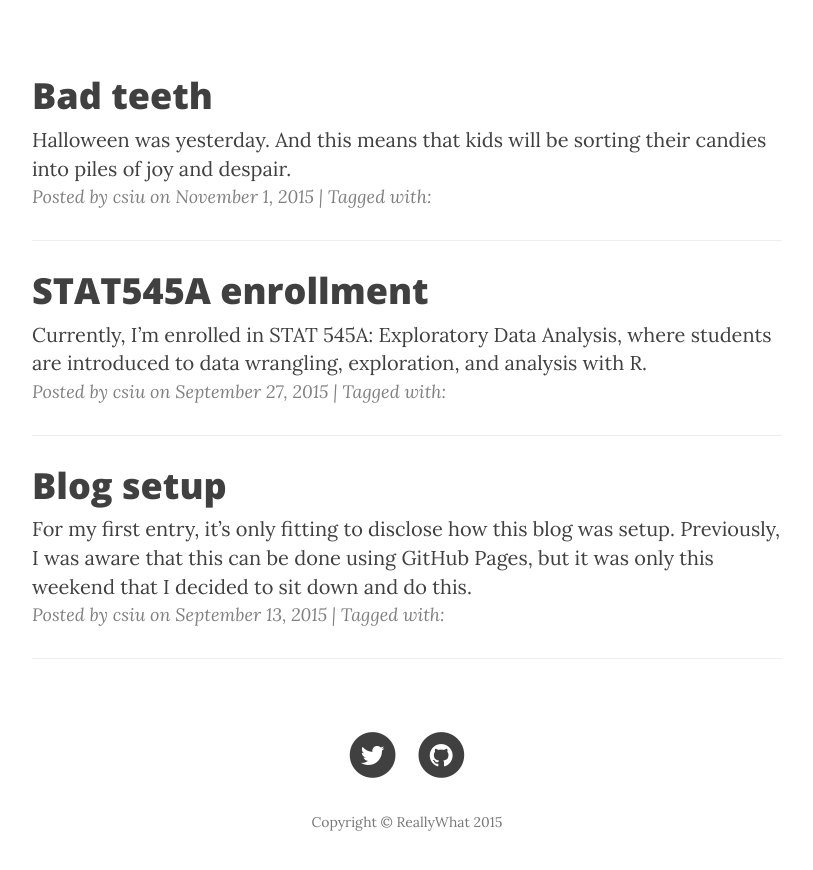
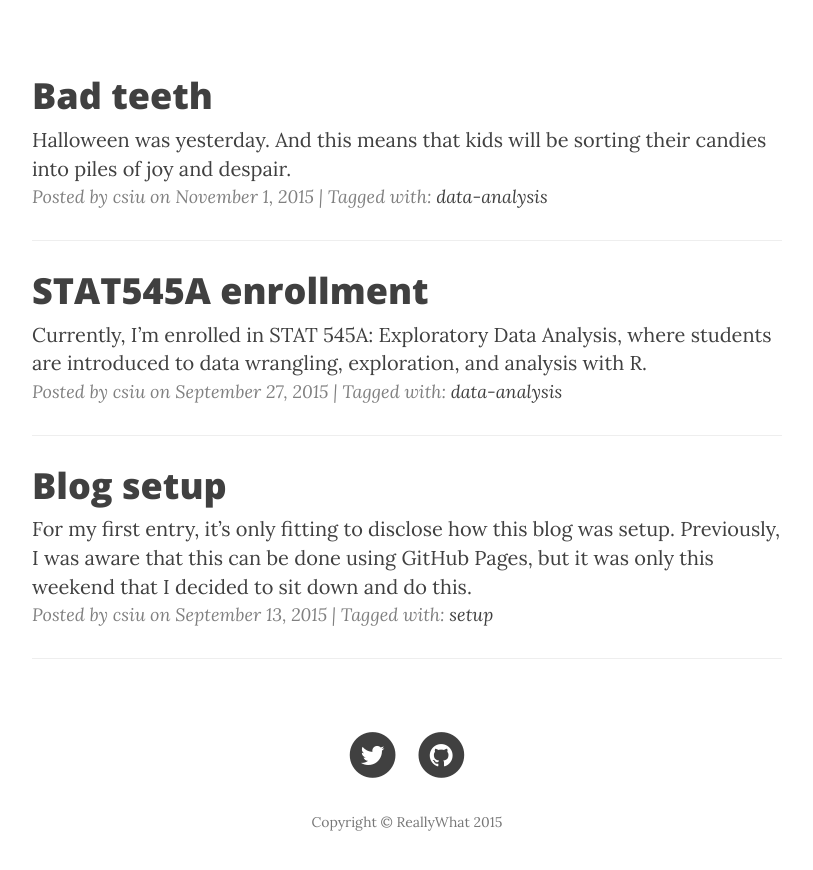
Before and after one commit to csiu/blog, a Jekyll site: the page built from index.html, in a window 1280 px wide, cut to the strip 452-1335 px from the top of the page. Shown: the top 870 px of the strip, without its empty margins (233-1046 px from the left). Built offline with Jekyll 4.4.1, drawn with Linux system fonts in a browser that asks for light colours; nearby versions of some CDN libraries; the list of posts is cut into pages by our own code.

Commit message:
add tags

````diff
--- a/_posts/2015-09-13-blog-setup.md
+++ b/_posts/2015-09-13-blog-setup.md
@@ -4,6 +4,7 @@ author: csiu
 title: "Blog setup"
 date: 2015-09-13
 categories: update
+tags: setup
 header-img: img/home-bg.jpg
 ---
 For my first entry, it's only fitting to disclose how this blog was setup.
--- a/_posts/2015-09-27_stat545-enrollment/2015-09-27-stat545-enrollment.md
+++ b/_posts/2015-09-27_stat545-enrollment/2015-09-27-stat545-enrollment.md
@@ -4,6 +4,7 @@ title: "STAT545A enrollment"
 author: "csiu"
 date: "2015-09-27"
 category: update
+tags: data-analysis
 ---
 
 Currently, I'm enrolled in [STAT 545A: Exploratory Data Analysis](https://stat545-ubc.github.io), where students are introduced to data wrangling, exploration, and analysis with R.
--- a/_posts/2015-09-27_stat545-enrollment/_draft/2015-09-27-stat545-enrollment.Rmd
+++ b/_posts/2015-09-27_stat545-enrollment/_draft/2015-09-27-stat545-enrollment.Rmd
@@ -9,6 +9,7 @@ title: "STAT545A enrollment"
 author: "csiu"
 date: "2015-09-27"
 category: update
+tags: data-analysis
 ---
 ```{r img-setup, include=FALSE, cache=FALSE}
 fig.dir <- 'img/figure/2015-09-27/'
--- a/_posts/2015-11-01_badteeth/2015-11-01-badteeth.md
+++ b/_posts/2015-11-01_badteeth/2015-11-01-badteeth.md
@@ -4,6 +4,7 @@ author: "csiu"
 date: "November 1, 2015"
 layout: post
 category: update
+tags: data-analysis
 excerpt_separator: <!--more-->
 ---
 Halloween was yesterday. And this means that kids will be sorting their candies into piles of joy and despair. <!--more--> One such ranking is the [2015 Candy Hierarchy](http://boingboing.net/2015/10/31/the-candy-hierarchy-2015-your.html), where any full-sized candy bar brings the most joy and a broken glow stick brings the most despair.
--- a/_posts/2015-11-01_badteeth/_draft/2015-11-01-badteeth.Rmd
+++ b/_posts/2015-11-01_badteeth/_draft/2015-11-01-badteeth.Rmd
@@ -9,6 +9,7 @@ author: "csiu"
 date: "November 1, 2015"
 layout: post
 category: update
+tags: data-analysis
 ---
 ```{r echo=FALSE}
 ## Libs
````
